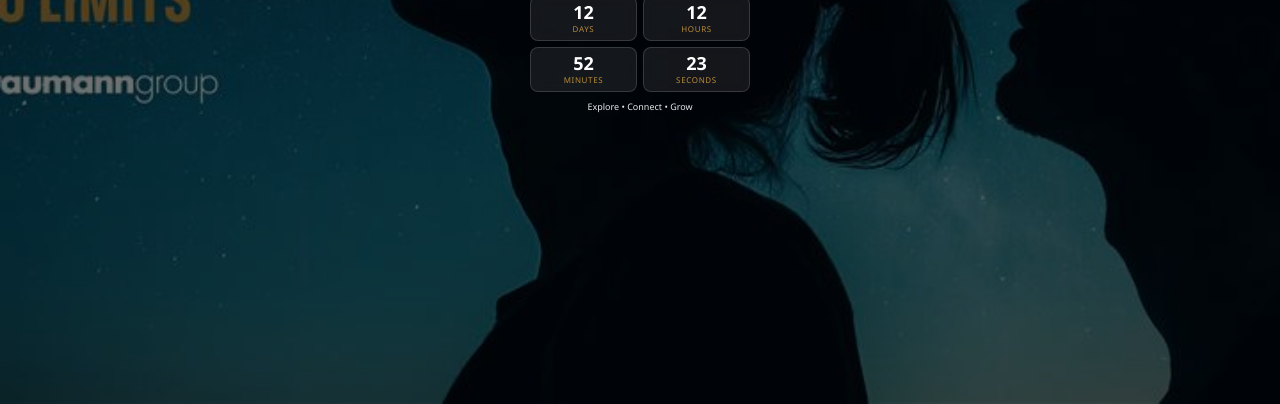
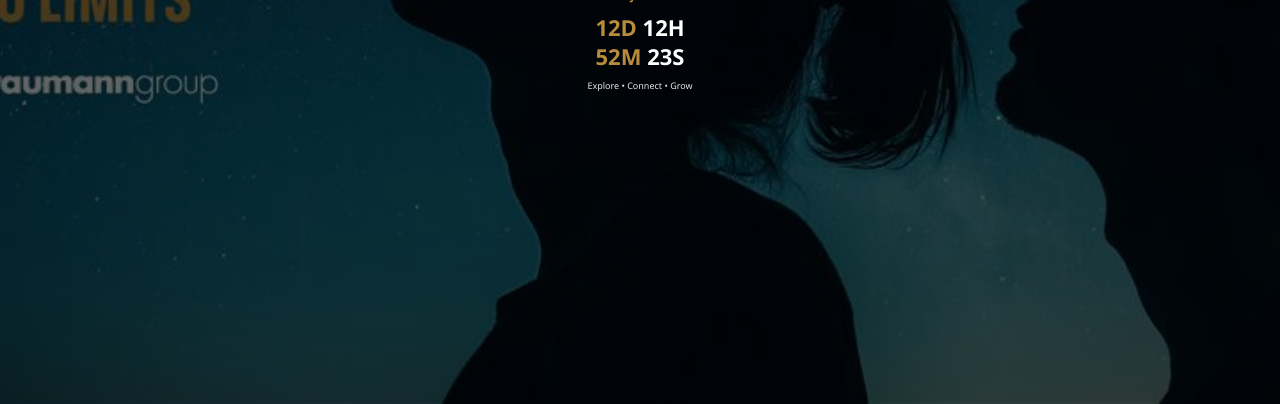
Before and after one commit to asaktan87/careerdaybasel, a plain HTML site: page index.html in a window 1280 px wide. Shown: the part 396-800 px from the top of the page. Drawn offline with Linux system fonts and the light colour scheme.

Commit message:
Update index.html

```diff
--- a/index.html
+++ b/index.html
@@ -4,7 +4,6 @@
 <head>
 <meta charset="UTF-8">
 <meta name="viewport" content="width=device-width, initial-scale=1.0">
-
 <title>Career Day Basel</title>
 
 <style>
@@ -36,7 +35,7 @@
     content:"";
     position:absolute;
     inset:0;
-    background:rgba(0,0,0,.55);
+    background:rgba(0,0,0,.60);
 }
 
 .container{
@@ -54,7 +53,7 @@
 
 .title{
     color:white;
-    font-size:20px;
+    font-size:18px;
     font-weight:700;
     margin-bottom:4px;
 }
@@ -66,39 +65,19 @@
     margin-bottom:10px;
 }
 
-.countdown{
-    display:grid;
-    grid-template-columns:1fr 1fr;
-    gap:6px;
-    width:100%;
-    max-width:220px;
+.countdownText{
+    color:white;
+    font-size:22px;
+    font-weight:700;
+    line-height:1.3;
+    margin-bottom:8px;
 }
 
-.box{
-    background:rgba(255,255,255,.08);
-    border:1px solid rgba(255,255,255,.15);
-    border-radius:8px;
-    padding:6px;
-    backdrop-filter:blur(8px);
-}
-
-.number{
-    color:white;
-    font-size:18px;
-    font-weight:700;
-    line-height:1;
-}
-
-.label{
+.countdownText span{
     color:var(--sand);
-    font-size:8px;
-    text-transform:uppercase;
-    letter-spacing:.08em;
-    margin-top:2px;
 }
 
 .footer{
-    margin-top:8px;
     color:white;
     font-size:9px;
     opacity:.9;
@@ -125,28 +104,8 @@
         16–18 June 2026
     </div>
 
-    <div id="countdown" class="countdown">
-
-        <div class="box">
-            <div id="days" class="number">0</div>
-            <div class="label">Days</div>
-        </div>
-
-        <div class="box">
-            <div id="hours" class="number">0</div>
-            <div class="label">Hours</div>
-        </div>
-
-        <div class="box">
-            <div id="minutes" class="number">0</div>
-            <div class="label">Minutes</div>
-        </div>
-
-        <div class="box">
-            <div id="seconds" class="number">0</div>
-            <div class="label">Seconds</div>
-        </div>
-
+    <div id="countdownText" class="countdownText">
+        Loading...
     </div>
 
     <div class="footer">
@@ -203,10 +162,11 @@
         1000
     );
 
-    document.getElementById("days").textContent = days;
-    document.getElementById("hours").textContent = hours;
-    document.getElementById("minutes").textContent = minutes;
-    document.getElementById("seconds").textContent = seconds;
+    document.getElementById("countdownText").innerHTML =
+    `
+    <span>${days}D</span> ${hours}H<br>
+    <span>${minutes}M</span> ${seconds}S
+    `;
 }
 
 updateCountdown();
```
